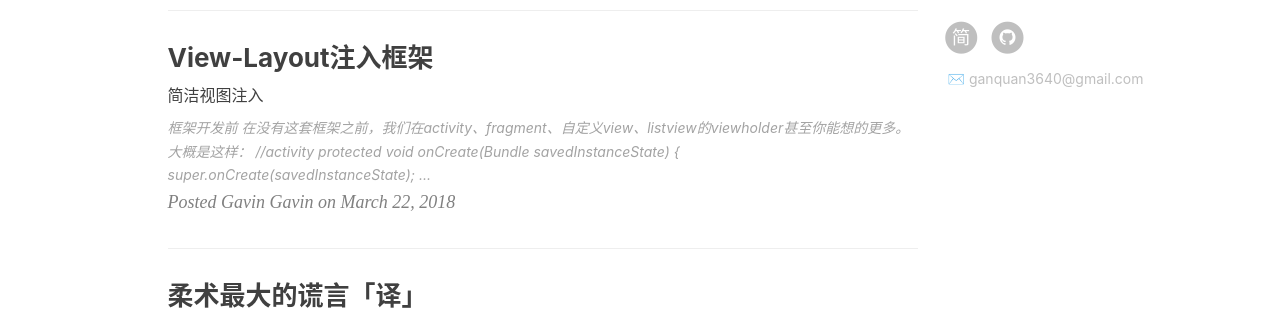
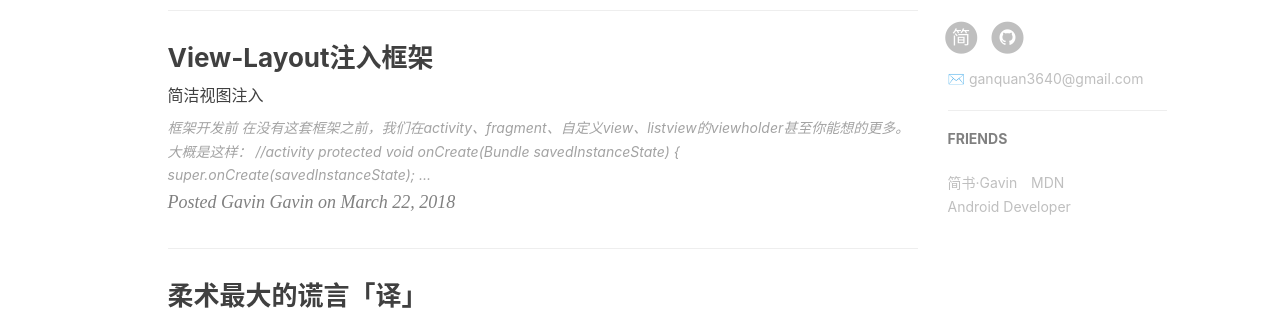
Before and after one commit to Gavinme/gavinme.github.io, a Jekyll site: the page built from index.html, in a window 1280 px wide. Shown: the part 864-1174 px from the top of the page. Built offline with Jekyll 4.4.1, drawn with Linux system fonts in a browser that asks for light colours; nearby versions of some CDN libraries; the list of posts is cut into pages by our own code; comment, search, counter and statistics services are not loaded; some of the changed lines change nothing that is shown.

Commit message:
add friend url

```diff
--- a/_config.yml
+++ b/_config.yml
@@ -96,19 +96,16 @@ service-worker: true
 
 
 
-# # Friends
-# friends: [
-#     {
-#         title: "WY",
-#         href: "http://zhengwuyang.com"
-#     },{
-#         title: "简书·Gavin",
-#         href: "http://www.jianshu.com/u/e71990ada2fd"
-#     },{
-#         title: "Apple",
-#         href: "https://apple.com"
-#     },{
-#         title: "Apple Developer",
-#         href: "https://developer.apple.com/"
-#     }
-# ]
+# Friends
+friends: [
+    {
+        title: "简书·Gavin",
+        href: "https://www.jianshu.com/u/f85192130fc7"
+    },{
+        title: "MDN",
+        href: "https://developer.mozilla.org/zh-CN/"
+    },{
+        title: "Android Developer",
+        href: "https://developer.android.com"
+    }
+]
```
